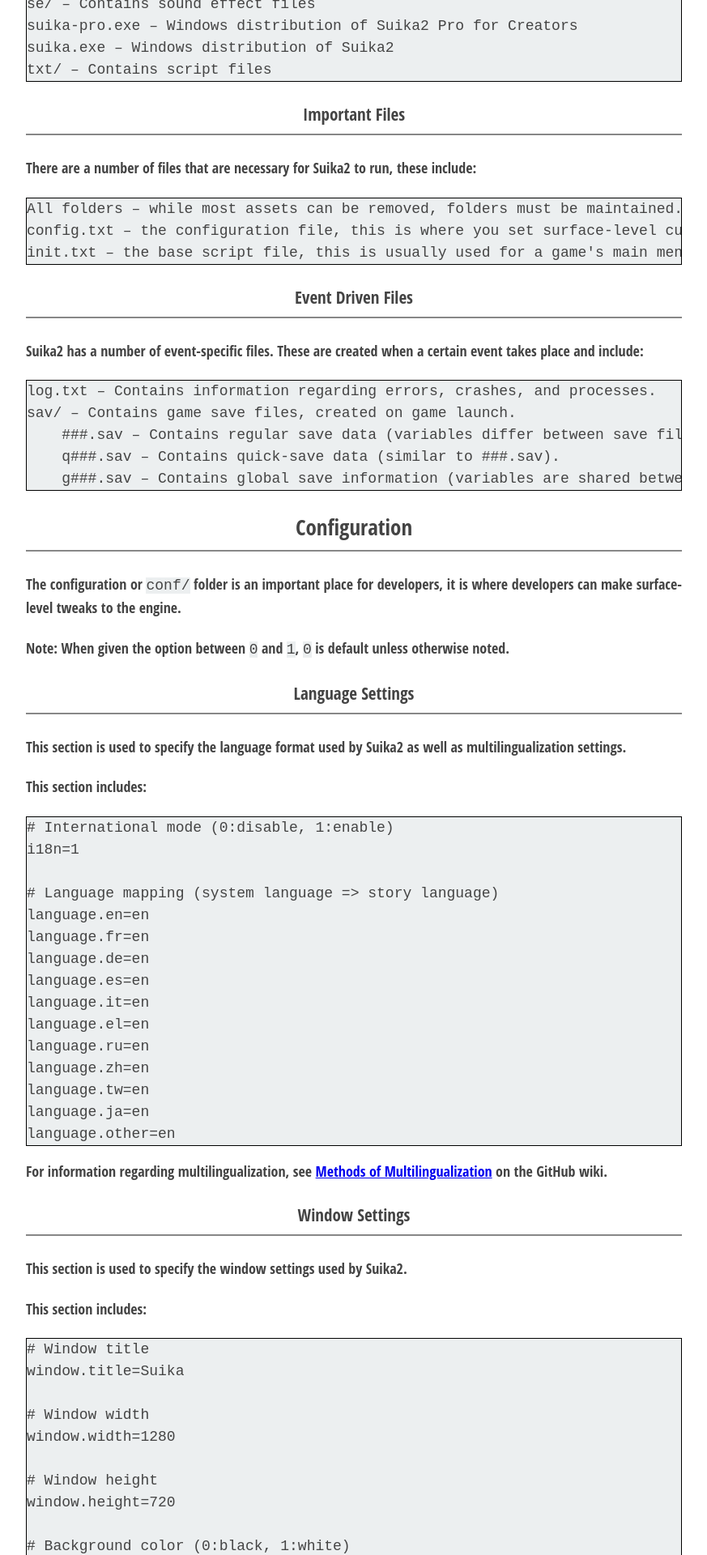
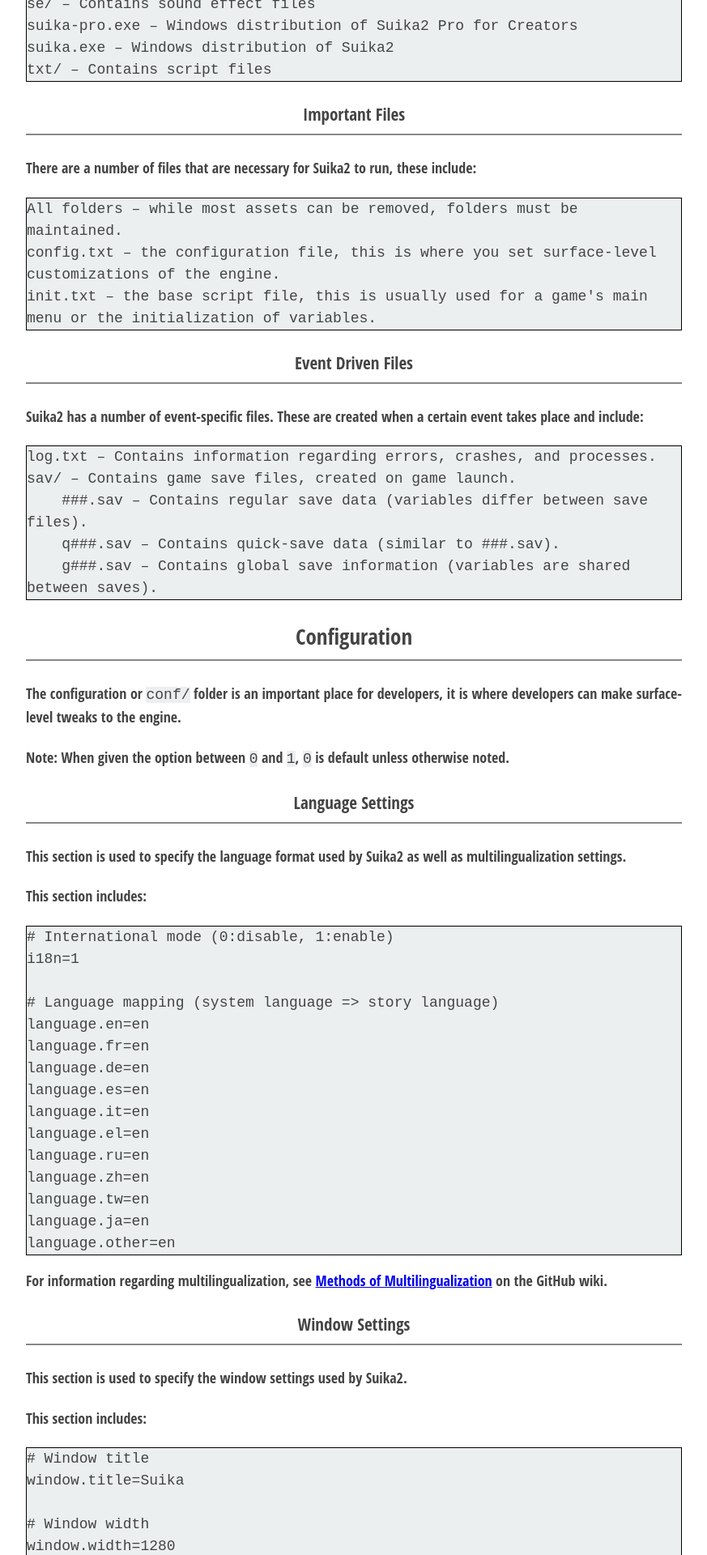
Before and after one commit to suika2engine/suika2engine.github.io, a Jekyll site: the page built from docs/2.-setup-and-configuration.md, in a window 1280 px wide. Shown: the part 1124-3044 px from the top of the page at 81% size, without its empty margins (203-1076 px from the left). Built offline with Jekyll 4.4.1, drawn with Linux system fonts in a browser that asks for light colours; our own code applies the rules of GitHub Pages for plain Markdown files.

Commit message:
Update article-style.css

```diff
--- a/styles/article-style.css
+++ b/styles/article-style.css
@@ -141,7 +141,7 @@
 pre {
   border: 1px solid var(--Text);
   background-color: #ECEFF0;
-  overflow: scroll;
+  white-space: pre-wrap;
 }
 
 code {
```
